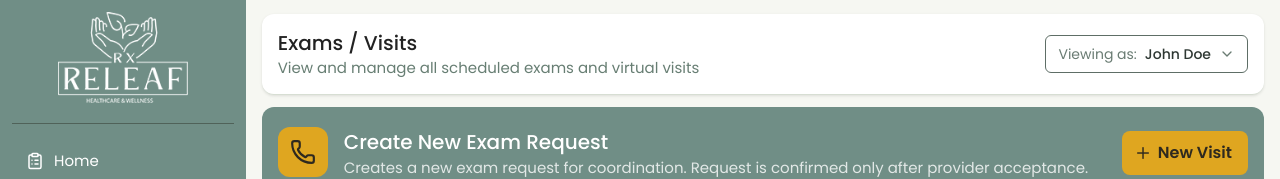
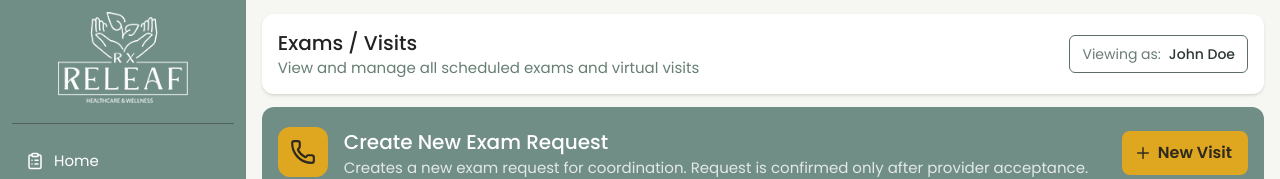
Before and after one commit to alialfonick-commits/Rx-Releaf-Qualify, a Next.js app: page /staff/visits in a window 1280 px wide. Shown: the top 179 px of the page. Built offline with nearby package versions, Linux system fonts and the light colour scheme; no server answers.

Commit message:
in the staff dashboard the user has been chnaged to static

```diff
--- a/app/components/navbar.tsx
+++ b/app/components/navbar.tsx
@@ -69,22 +69,22 @@ export default function Navbar ({ title, subtitle }: NavbarProps) {
           <DropdownMenuTrigger asChild>
             <button className='flex items-center gap-2 border hover:bg-[#E1EAE5] cursor-pointer border-[#5E6E66] px-3 py-2 rounded-md text-sm text-[#6A7C73] [&_span]:text-[#2E3833] focus-visible:outline-0 max-md:w-80 max-[600px]:w-full! justify-between max-[600px]:justify-center!'>
               Viewing as: <span className='font-medium'>John Doe</span>
-              <ChevronDown size={16} />
+              {/* <ChevronDown size={16} /> */}
             </button>
           </DropdownMenuTrigger>
 
-          <DropdownMenuContent
+          {/* <DropdownMenuContent
             align='end'
             className='border border-[#D7DED3] bg-white w-42 [&_div]:cursor-pointer [&_div]:flex [&_div]:hover:bg-[#E1EAE5]'
           >
             <DropdownMenuItem>
               <User /> John Doe
             </DropdownMenuItem>
-            {/* <DropdownMenuItem>
+            <DropdownMenuItem>
               <Shield />
               Admin
-            </DropdownMenuItem> */}
-          </DropdownMenuContent>
+            </DropdownMenuItem>
+          </DropdownMenuContent> */}
         </DropdownMenu>
       </div>
     </div>
```
